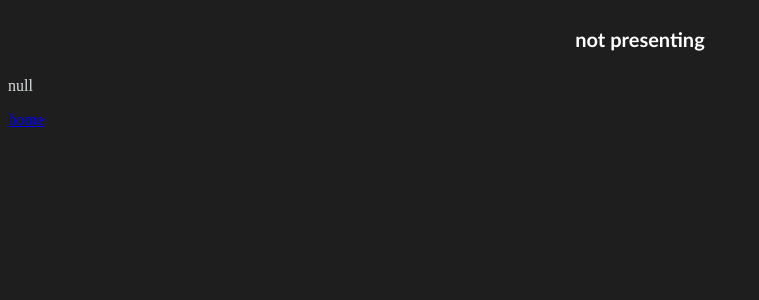
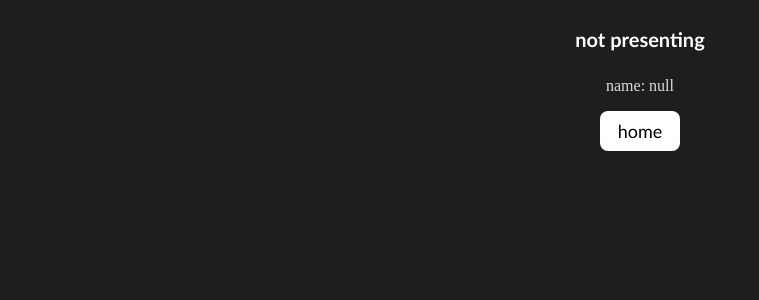
Before and after one commit to hackpeelbestteam/ProjectHackPeel, a SvelteKit app in the folder frontend/: page /present/1 in a window 1280 px wide. Shown: the top 300 px of the page, without its empty margins (0-759 px from the left). Built offline with nearby package versions, Linux system fonts and the light colour scheme; no server answers.

Commit message:
better home

```diff
--- a/frontend/src/routes/present/[id]/+page.svelte
+++ b/frontend/src/routes/present/[id]/+page.svelte
@@ -90,8 +90,8 @@
 
 {#if name != p}
   <h4>not presenting</h4>
-  <p>
-    {name}
+  <p class="center">
+    name: {name}
   </p>
 {:else}
   <h1 class="pagecount">{pn}</h1>
@@ -102,4 +102,6 @@
   <button on:click={finish}>done</button>
 {/if}
 
-<a href="/">home</a>
+<div class="centerchild">
+  <a class="button" href="/">home</a>
+</div>
```
